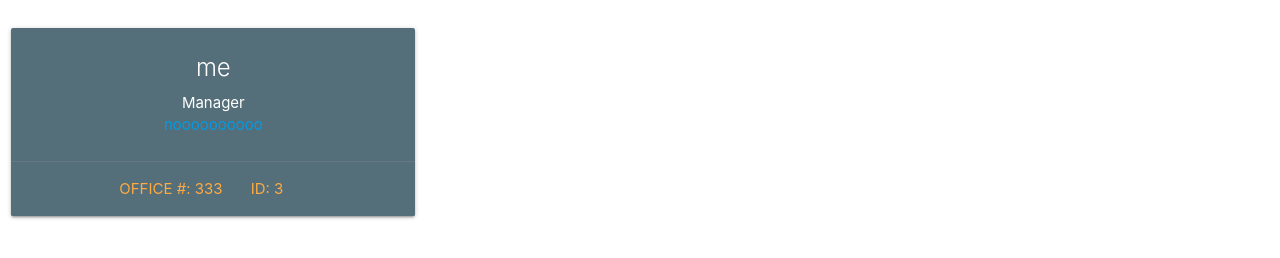
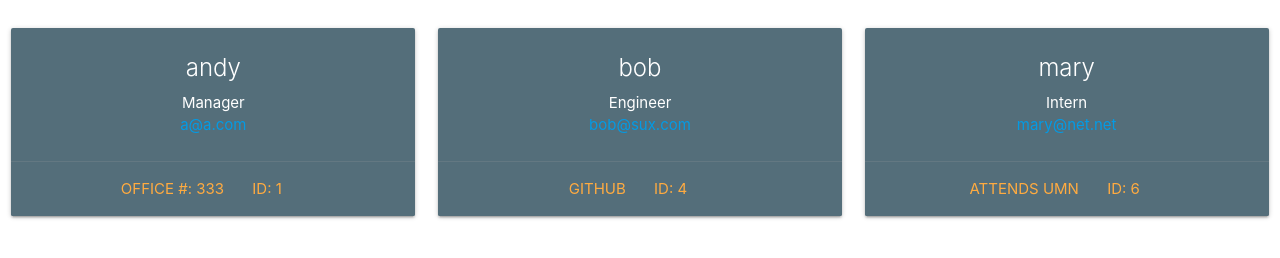
Before and after one commit to savoryboi/team-roster, a website: page index.html in a window 1280 px wide. Shown: the part 116-374 px from the top of the page. Drawn offline with nearby package versions, Linux system fonts and the light colour scheme.

Commit message:
engineer misspell fixed, all cards working properly

```diff
--- a/index.html
+++ b/index.html
@@ -10,25 +10,53 @@
     <body>
         <h1 class="center">♡ my team ♡</h1>
         <section class="center" id="employees">
+        <div class="row">
 
-    <section class="center" id="employees">
-    <div class="row">
         <div class="col s4">
             <div class="card blue-grey darken-1">
                 <div class="card-content white-text">
-                    <span class="card-title">me</span>
+                    <span class="card-title">andy</span>
                     <p>Manager</p>
-                    <a href="mailto: noooooooooo">noooooooooo</a>
+                    <a href="mailto: a@a.com">a@a.com</a>
                 </div>
                 <div class="card-action">
                     <a href="#">Office #: 333</a>
-                    <a href="#">ID: 3</a>
+                    <a href="#">ID: 1</a>
                 </div>
             </div>
         </div>
-    </div>
-</section>
 
+
+        <div class="col s4">
+            <div class="card blue-grey darken-1">
+                <div class="card-content white-text">
+                    <span class="card-title">bob</span>
+                    <p>Engineer</p>
+                    <a href="mailto: bob@sux.com">bob@sux.com</a>
+                </div>
+                <div class="card-action">
+                    <a href="https://github.com/savoryboi">GitHub</a>
+                    <a href="#">ID: 4</a>
+                </div>
+            </div>
+        </div>
+
+        <div class="col s4">
+            <div class="card blue-grey darken-1">
+                <div class="card-content white-text">
+                    <span class="card-title">mary</span>
+                    <p>Intern</p>
+                    <a href="mailto: mary@net.net">mary@net.net</a>
+                </div>
+                <div class="card-action">
+                    <a href="#">Attends UMN</a>
+                    <a href="#">ID: 6</a>
+                </div>
+            </div>
+        </div>
+
+
+        </div>
         </section>
     </body>
     </html>
```
Also changed, not shown: src/html-template.js (+5 -13 lines), README.md (added), _test_/Intern.test.js (renamed from _test_/Intern..test.js).
